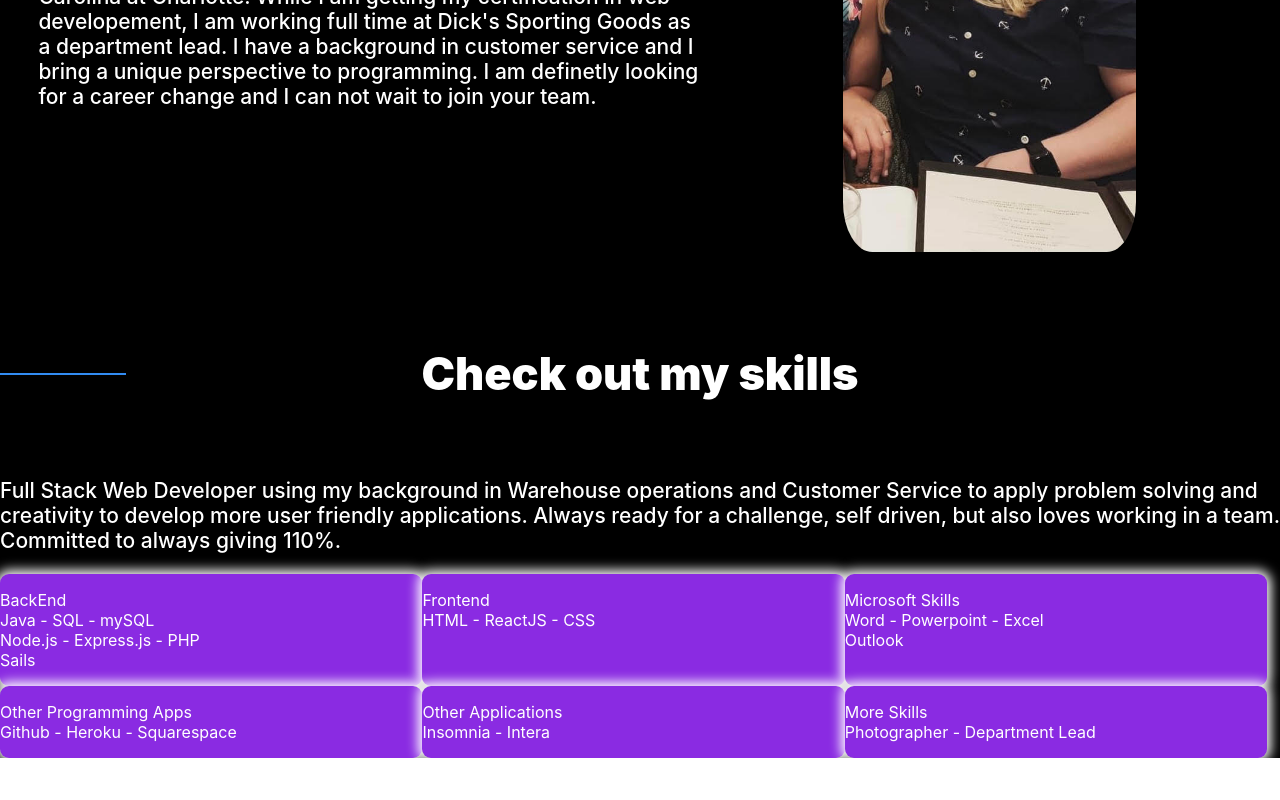
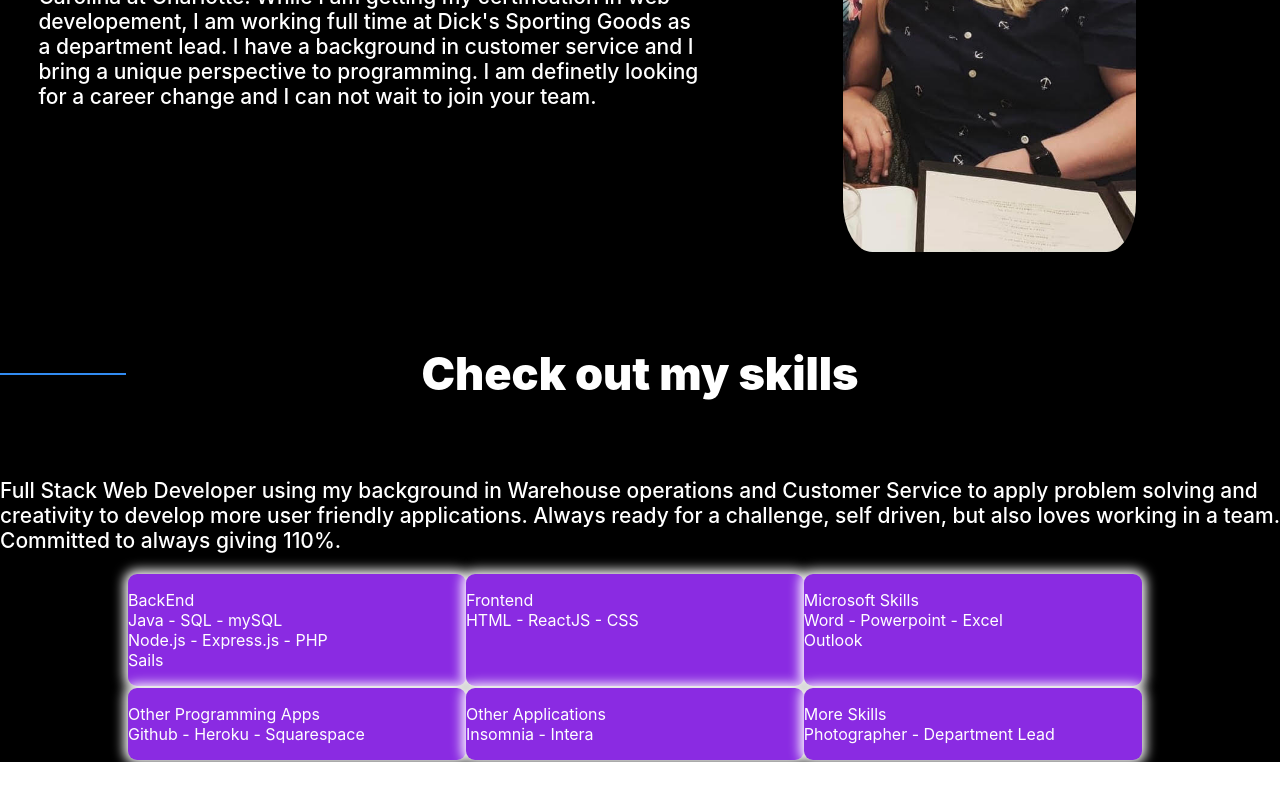
Before and after one commit to Hbrown16/React-Portfolio, a React (Create React App) app in the folder react-portfolio-haley/: page / in a window 1280 px wide. Shown: the part 1099-1899 px from the top of the page. Built offline with nearby package versions, Linux system fonts and the light colour scheme.

Commit message:
list styling

```diff
--- a/react-portfolio-haley/src/components/Skills/Skills.module.css
+++ b/react-portfolio-haley/src/components/Skills/Skills.module.css
@@ -11,11 +11,15 @@
 .Skills .Container {
     display: flex;
     flex-wrap: wrap;
+    margin-left: 10%;
+    margin-right: 10%;
 }
 
 .Skills .Container .List {
     flex-basis: 33%;
     background-color: blueviolet;
     box-shadow: 0 0 12px 4px white;
-    border-radius: 9px
+    border-radius: 9px;
+    margin-bottom: 2px;
+
 }
```
